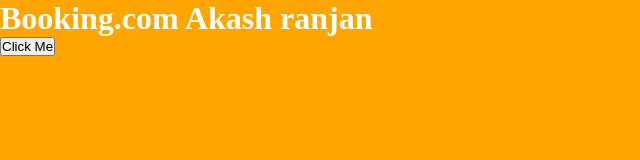
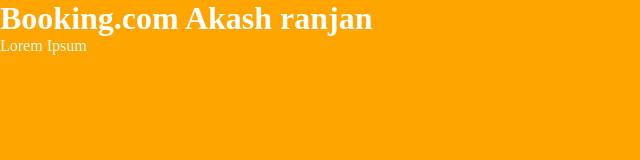
Before and after one commit to 123GAURAVTHADANI/Booking.com-Nov, a plain HTML site: page index.html in a window 1280 px wide. Shown: the whole page, without its empty margins (0-640 px from the left). Drawn offline with Linux system fonts and the light colour scheme.

Commit message:
Revert "Adding button in index.html"
This reverts commit 3e56853a0801c7f512d258365964effde2a4c536.

```diff
--- a/index.html
+++ b/index.html
@@ -8,6 +8,6 @@
   </head>
   <body>
     <h1>Booking.com Akash ranjan</h1>
-    <button>Click Me</button>
+    <p>Lorem Ipsum</p>
   </body>
 </html>
```
